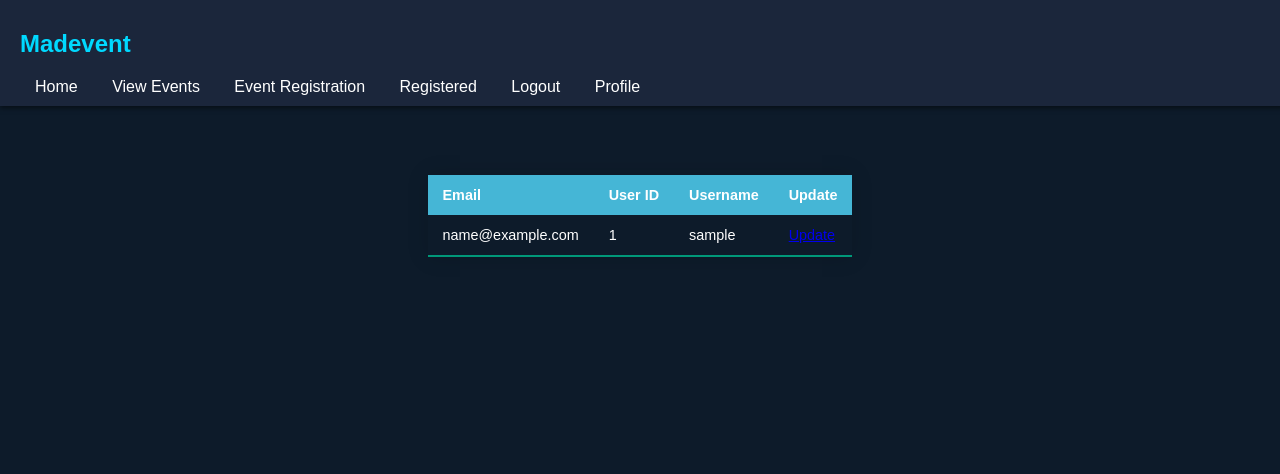
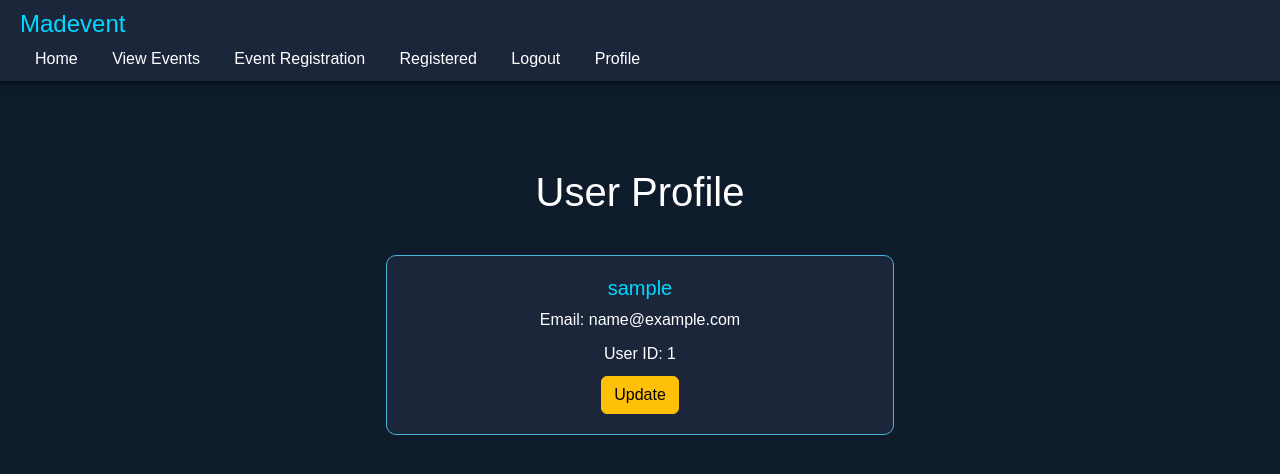
Before and after one commit to akunjone/UTS_IF330_F_Kelompok4, a PHP site: page /user/profilemanagement.php in a window 1280 px wide. Shown: the top 474 px of the page. Run offline with PHP 8.4, Linux system fonts and the light colour scheme; the visitor is signed in with stand-in values (Sample User, id 1).

Commit message:
Update profilemanagement.php

```diff
--- a/UTSWEBPROG/user/profilemanagement.php
+++ b/UTSWEBPROG/user/profilemanagement.php
@@ -13,9 +13,13 @@
 ?>
 
 <!DOCTYPE html>
-<html>
+<html lang="en">
 <head>
+    <meta charset="UTF-8">
+    <meta name="viewport" content="width=device-width, initial-scale=1.0">
     <title>Profile</title>
+    <!-- Bootstrap CSS -->
+    <link href="https://cdn.jsdelivr.net/npm/bootstrap@5.3.0-alpha1/dist/css/bootstrap.min.css" rel="stylesheet">
     <style>
         body {
             display: flex;
@@ -52,71 +56,60 @@
             text-decoration: underline;
         }
         .content {
-                margin-top: 150px;
-                text-align: center;
+            margin-top: 100px; /* Adjusted to account for fixed navbar */
+            padding: 20px;
+            width: 100%;
         }
-            .table-style{
-            border-collapse: collapse;
-            margin: 25px 0;
-            font-size: 0.9em;
-            font-family: sans-serif;
-            min-width: 400px;
-            box-shadow: 0 0 20px rgba(0, 0, 0, 0.15);
+        .card {
+            margin: 15px;
+            background-color: #1b263b;
+            color: #ffffff;
+            border: 1px solid #45b6d6;
+            border-radius: 10px; /* Rounded corners */
         }
-        .table-style thead tr {
-            background-color: #45b6d6;
-            color: #ffffff;
-            text-align: left;
+        .card-body {
+            padding: 20px;
         }
-        .table-style th,
-        .table-style td{
-            padding: 12px 15px;
+        .card-title {
+            color: #00d9ff; /* Title color */
         }
-        .table-style tbody tr {
-            border-bottom: 1px solid #dddddd;
-        }
-        .table-style tbody tr:last-of-type {
-            border-bottom: 2px solid #009879;
+        .card-text {
+            margin-bottom: 10px;
         }
     </style>
 </head>
 <body>
-        <div class="content">
-
-        </div>
 <header>
     <nav class="NavbarComponents">
         <h1 class="NavbarSymbol">Madevent</h1>
         <div>
-                        <a class="NavbarMenu" href="../user/userhome.php"><i class="fa-solid fa-house-chimney"></i>Home</a>
-                        <a class="NavbarMenu" href="../user/event.php"><i class="fa-solid fa-info"></i>View Events</a>
-                        <a class="NavbarMenu" href="../user/registevent.php"><i class="fa-solid fa-tree"></i>Event Registration</a>
-                        <a class="NavbarMenu" href="../user/viewregistered.php"><i class="fa-solid fa-tree"></i>Registered</a>
-                        <a class="NavbarMenu" href="../user/logout.php"><i class="fa-solid fa-tree"></i>Logout</a>
-                        <a class="NavbarMenu" href="../user/profilemanagement.php"><i class="fa-solid fa-tree"></i>Profile</a>
+            <a class="NavbarMenu" href="../user/userhome.php">Home</a>
+            <a class="NavbarMenu" href="../user/event.php">View Events</a>
+            <a class="NavbarMenu" href="../user/registevent.php">Event Registration</a>
+            <a class="NavbarMenu" href="../user/viewregistered.php">Registered</a>
+            <a class="NavbarMenu" href="../user/logout.php">Logout</a>
+            <a class="NavbarMenu" href="../user/profilemanagement.php">Profile</a>
         </div>
     </nav>
 </header>
-            <table class="table-style">
-                <thead>
-                    <tr>
-                        <th>Email</th>
-                        <th>User ID</th>
-                        <th>Username</th>
-                        <th>Update</th>
-                    </tr>
-                </thead>
-                <tbody>
-                    <tr>
-                        <td><?php echo htmlspecialchars($display['email']); ?></td>
-                        <td><?php echo htmlspecialchars($display['id']); ?></td>
-                        <td><?php echo htmlspecialchars($display['username']); ?></td>
-                        <td>
-                            <a href='updateprofile.php?id=<?php echo htmlspecialchars($display['id']); ?>'>Update</a>
-                        </td>
-                    </tr>
-                </tbody>
-            </table>
+
+    <div class="content container">
+        <h1 class="text-center mt-5">User Profile</h1>
+        <div class="row justify-content-center mt-4">
+            <div class="col-md-6">
+                <div class="card">
+                    <div class="card-body text-center">
+                        <h5 class="card-title"><?php echo htmlspecialchars($display['username']); ?></h5>
+                        <p class="card-text">Email: <?php echo htmlspecialchars($display['email']); ?></p>
+                        <p class="card-text">User ID: <?php echo htmlspecialchars($display['id']); ?></p>
+                        <a href='updateprofile.php?id=<?php echo htmlspecialchars($display['id']); ?>' class='btn btn-warning'>Update</a>
                     </div>
+                </div>
+            </div>
+        </div>
+    </div>
+
+    <!-- Bootstrap JS -->
+    <script src="https://cdn.jsdelivr.net/npm/bootstrap@5.3.0-alpha1/dist/js/bootstrap.bundle.min.js"></script>
 </body>
 </html>
```
Lines whose indentation alone changed are shown as unchanged.
